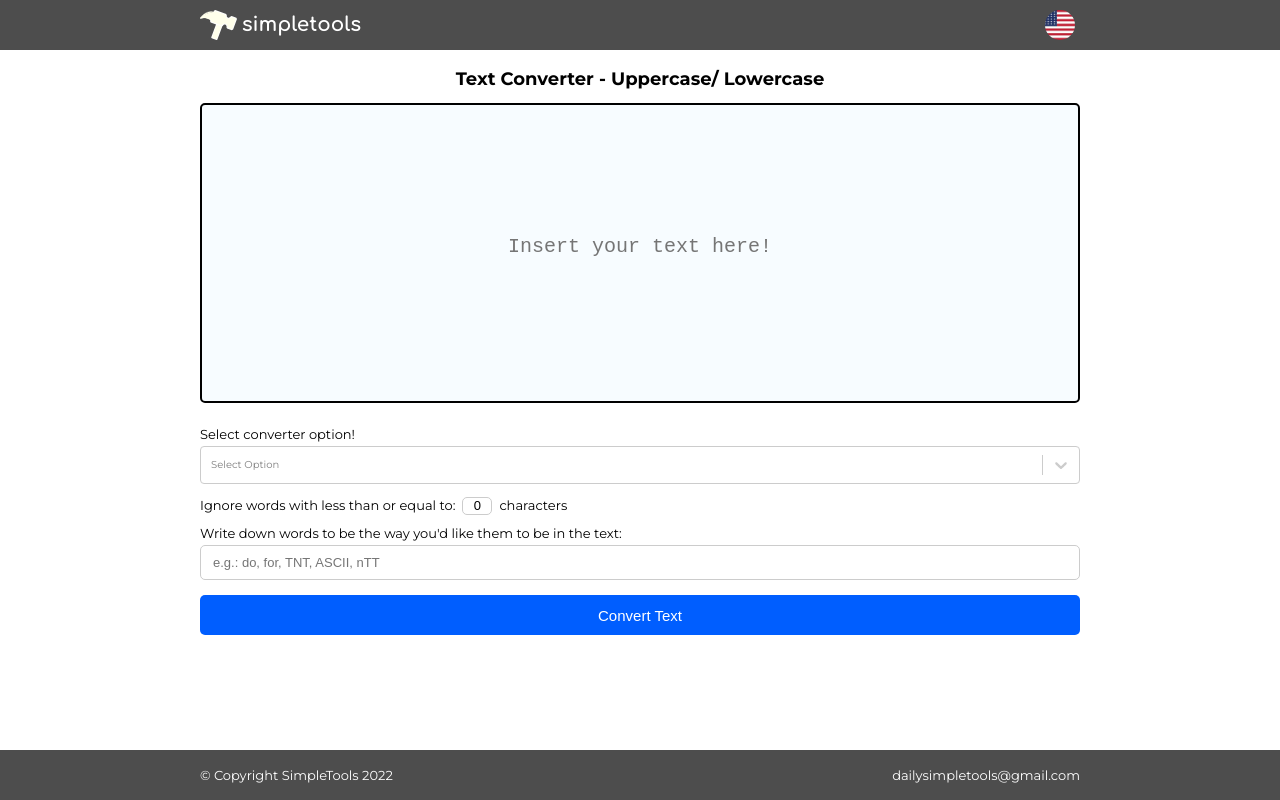
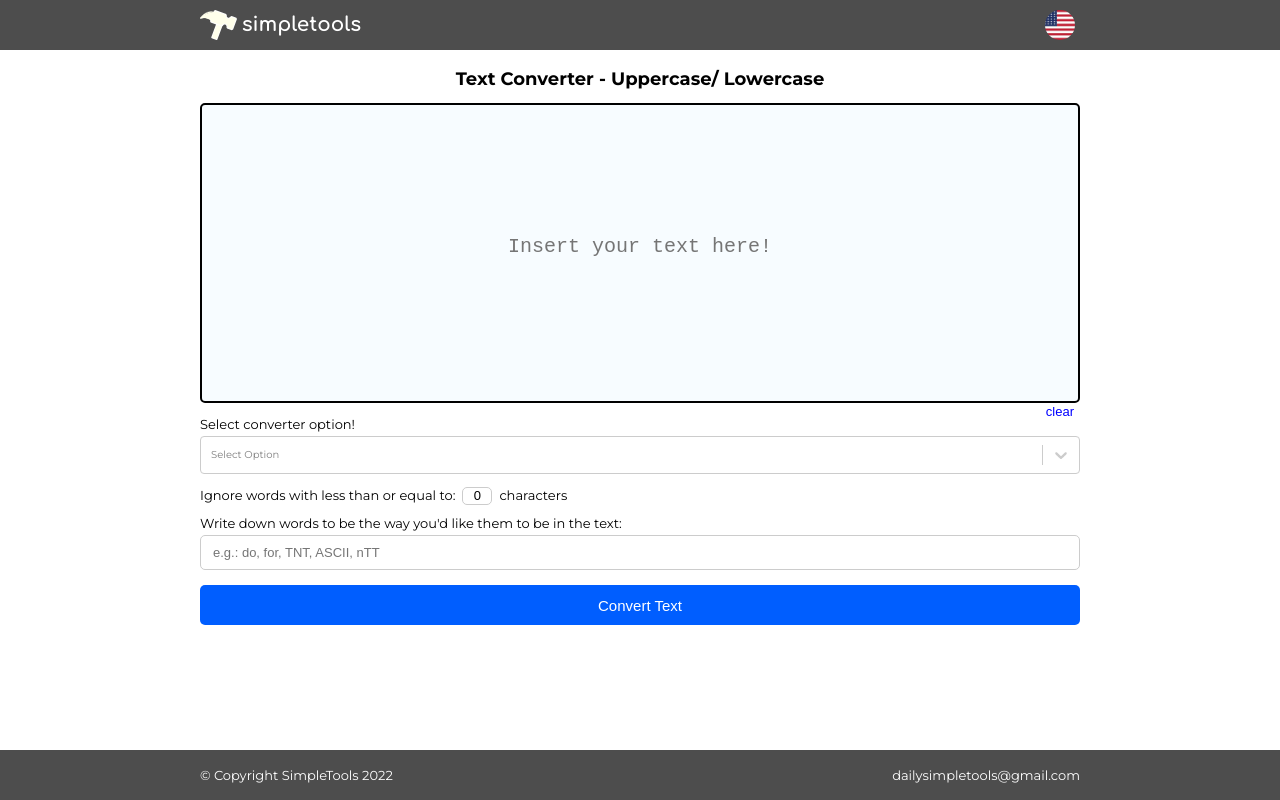
Before and after one commit to diegonf/Project__Personal__Text-Converter, a React (Create React App) app: page / in a window 1280 px wide. Built offline with nearby package versions, Linux system fonts and the light colour scheme.

Commit message:
criado botão de limpar area de texto

```diff
--- a/src/assets/db/language.json
+++ b/src/assets/db/language.json
@@ -9,6 +9,7 @@
         "pagetitle": "Text Converter",
         "tooltitle": "Text Converter - Uppercase/ Lowercase",
         "placeholder": "Insert your text here!",
+        "clearbutton": "clear",
         "selecttitle": "Select converter option!",
         "options": [
           {"value": "allup", "label": "ALL LETTERS IN UPPERCASE"},
@@ -32,6 +33,7 @@
         "pagetitle": "Conversor de Texto",
         "tooltitle": "Conversor de Textos - Maiúscula/ Minúscula",
         "placeholder": "Insira seu texto aqui!",
+        "clearbutton": "limpar",
         "selecttitle": "Selecione a opção desejada!",
         "options": [
           {"value": "allup", "label": "TODAS AS LETRAS MAIÚSCULAS"},
--- a/src/components/Footer/Footer.module.scss
+++ b/src/components/Footer/Footer.module.scss
@@ -15,6 +15,6 @@
     color: white;
     font-size: $font-size;
     word-wrap: break-word;
-    @media (max-width: 400px) { width: 9rem }
+    @media (max-width: 400px) { width: 12rem }
   }
 }
--- a/src/components/TxtConverter/TxtConverter.module.scss
+++ b/src/components/TxtConverter/TxtConverter.module.scss
@@ -17,7 +17,6 @@
       border: 2px solid black;
       border-radius: 5px;
       display: block;
-      margin-bottom: calc($btw-elements + 1rem);
       outline: none;
       resize: none;
       width: 100%;
@@ -39,9 +38,20 @@
       text-align: center;
       }
     }
+    .converter__clearbutton{
+      background: none;
+      border: none;
+      color: blue;
+      float: right;
+      font-size: $font-size;
+      &:hover{
+        cursor: pointer;
+      }
+    }
     .converter__selectlabel{
       display: block;
       margin-bottom: 0.5rem;
+      margin-top: $btw-elements;
       font-size: $font-size;
     }
     .converter__numberlabel {
--- a/src/components/TxtConverter/TxtConverter.tsx
+++ b/src/components/TxtConverter/TxtConverter.tsx
@@ -54,6 +54,7 @@ const TxtConverter = () => {
           value={textInput}
           onChange={(event) => setTextInput(event.target.value)}
         ></textarea>
+        <button type='button' className={styles.converter__clearbutton} onClick={() => setTextInput('')}>{texts.clearbutton}</button>
         <label htmlFor='selectconverter' className={styles.converter__selectlabel}>{texts.selecttitle}</label>
         <Select
           className={styles.converter__selectinput}
```
